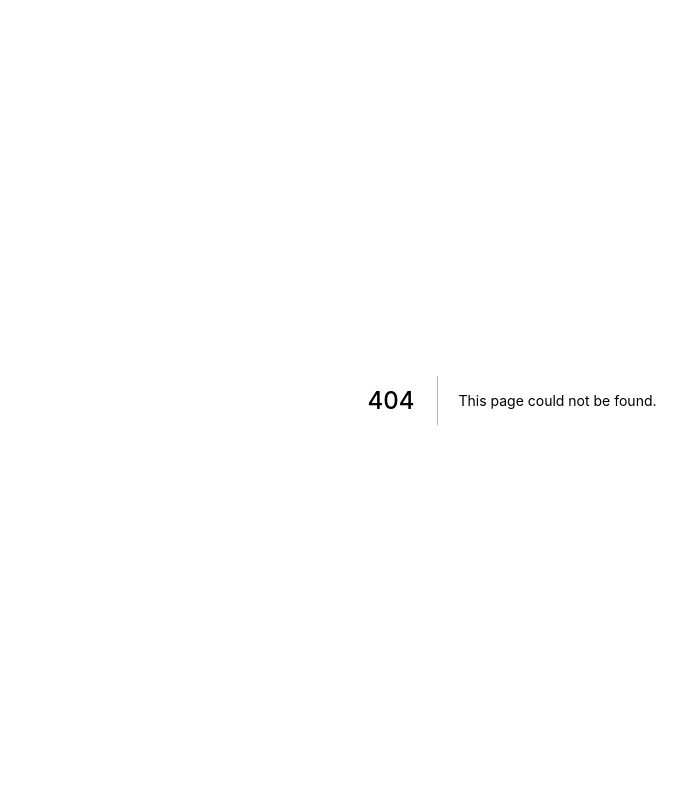
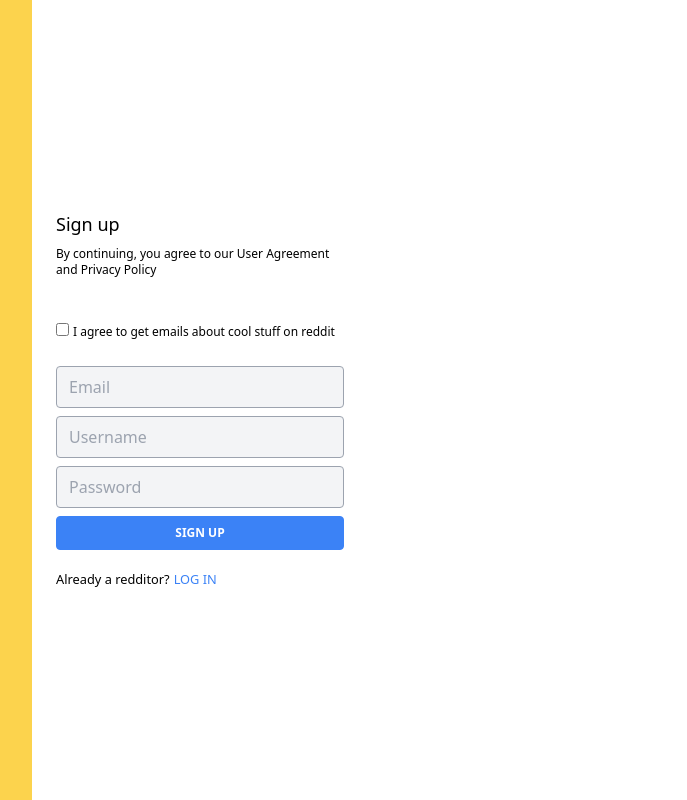
Before and after one commit to shibli21/reddit, a Next.js app in the folder client/: page /register in a window 1280 px wide. Before the commit this address had no page. Shown: the whole page, without its empty margins (128-815 px from the left). Built offline with nearby package versions, Linux system fonts and the light colour scheme.

Commit message:
register page

```diff
--- /dev/null
+++ b/client/src/pages/register.tsx
@@ -0,0 +1,63 @@
+import React from "react";
+import Link from "next/link";
+interface Props {}
+
+const register = (props: Props) => {
+  return (
+    <div className="flex">
+      <div className="w-40 h-screen bg-yellow-300 bg-center bg-cover"></div>
+      <div className="flex flex-col justify-center pl-6">
+        <div className="w-72">
+          <h1 className="text-lg mb-2 font-medium">Sign up</h1>
+          <p className="mb-10 text-xs">
+            By continuing, you agree to our User Agreement and Privacy Policy
+          </p>
+          <form>
+            <div className="mb-6">
+              <input
+                type="checkbox"
+                className="mr-1 cursor-pointer"
+                id="agreement"
+              />
+              <label htmlFor="agreement" className="text-xs cursor-pointer">
+                I agree to get emails about cool stuff on reddit
+              </label>
+            </div>
+            <div className="mb-2">
+              <input
+                type="email"
+                placeholder="Email"
+                className="px-3 py-2 w-full bg-gray-100 border border-gray-400 rounded"
+              />
+            </div>
+            <div className="mb-2">
+              <input
+                type="text"
+                placeholder="Username"
+                className="px-3 py-2 w-full bg-gray-100 border border-gray-400 rounded"
+              />
+            </div>
+            <div className="mb-2">
+              <input
+                type="password"
+                placeholder="Password"
+                className="px-3 py-2 w-full bg-gray-100 border border-gray-400 rounded"
+              />
+            </div>
+            <button className="w-full py-2 mb-4 text-xs font-bold text-white uppercase bg-blue-500 border border-blue-500 rounded">
+              Sign up
+            </button>
+          </form>
+          <small>
+            Already a redditor?
+            <Link href="/login">
+              <a className="ml-1 text-blue-500">LOG IN</a>
+            </Link>
+          </small>
+        </div>
+      </div>
+    </div>
+  );
+};
+
+export default register;
```
